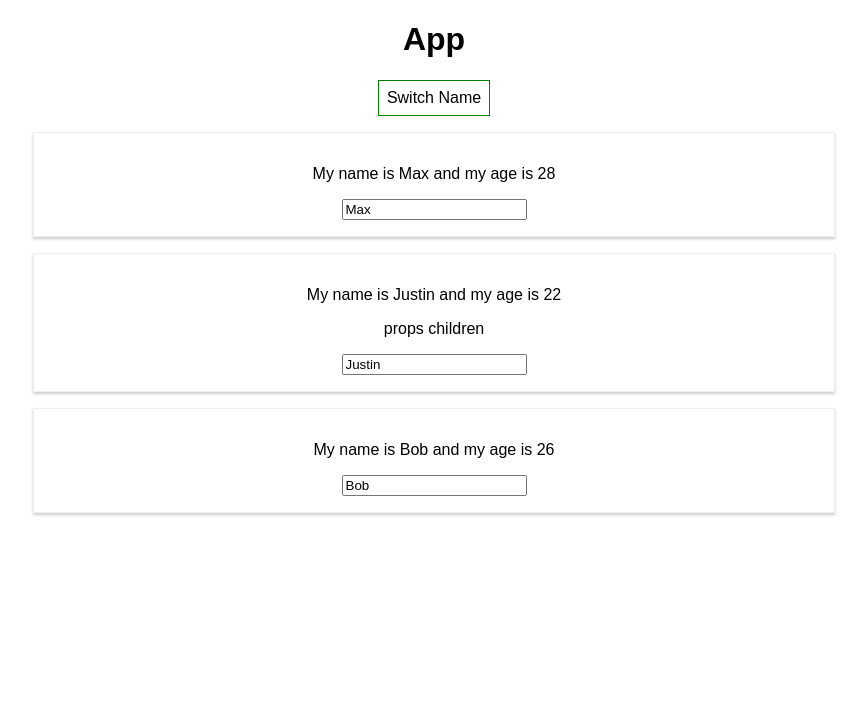
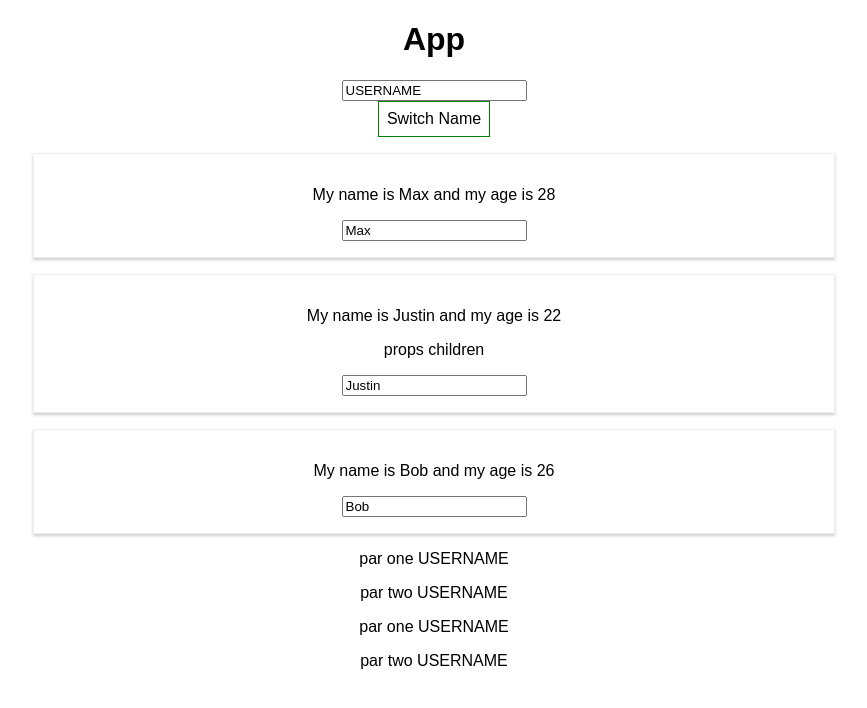
Before and after one commit to justinlieu06/fun-with-react, a React (Create React App) app: page / in a window 1280 px wide. Shown: the top 708 px of the page, without its empty margins (206-1073 px from the left). Built offline with nearby package versions, Linux system fonts and the light colour scheme.

Commit message:
added username assignment

```diff
--- a/src/App.js
+++ b/src/App.js
@@ -1,6 +1,8 @@
 import React, { useState } from 'react';
 import './App.css';
 import Person from './Person/Person';
+import UserInput from './UserInput/UserInput';
+import UserOutput from './UserOutput/UserOutput';
 
 const App = props => {
   const [ personsState, setPersonsState ] = useState({
@@ -9,7 +11,10 @@ const App = props => {
       { name: "Justin", age: 22},
       { name: "Bob", age: 26},
     ],
-    otherState: 'some other value'
+  })
+
+  const [ usernameState, setUsernameState] = useState({
+    username: "USERNAME"
   })
 
   const switchNameHandler = (newName) => {
@@ -32,6 +37,12 @@ const App = props => {
     })
   }
 
+  const usernameChangedHandler = event => {
+    setUsernameState({
+      username: event.target.value
+    })
+  }
+
   const style = {
     backgroundColor: "white",
     font: "inherit",
@@ -43,6 +54,9 @@ const App = props => {
   return (
     <div className="App">
       <h1>App</h1>
+
+      <UserInput changed={usernameChangedHandler} username={usernameState.username} />
+
       <button onClick={switchNameHandler} style={style}>Switch Name</button>
 
       <Person name={personsState.persons[0].name}
@@ -57,6 +71,9 @@ const App = props => {
       <Person
       name={personsState.persons[2].name}
       age={personsState.persons[2].age} />
+
+      <UserOutput username={usernameState.username} />
+      <UserOutput username={usernameState.username} />
     </div>
   );
 
--- /dev/null
+++ b/src/UserInput/UserInput.js
@@ -0,0 +1,11 @@
+import React from 'react';
+
+const userinput = props => {
+  return (
+    <div>
+      <input type="text" onChange={props.changed} value={props.username}></input>
+    </div>
+  )
+}
+
+export default userinput;
--- /dev/null
+++ b/src/UserOutput/UserOutput.js
@@ -0,0 +1,12 @@
+import React from 'react';
+
+const useroutput = props => {
+  return (
+    <div>
+      <p>par one {props.username} </p>
+      <p>par two {props.username} </p>
+    </div>
+  )
+}
+
+export default useroutput;
```
